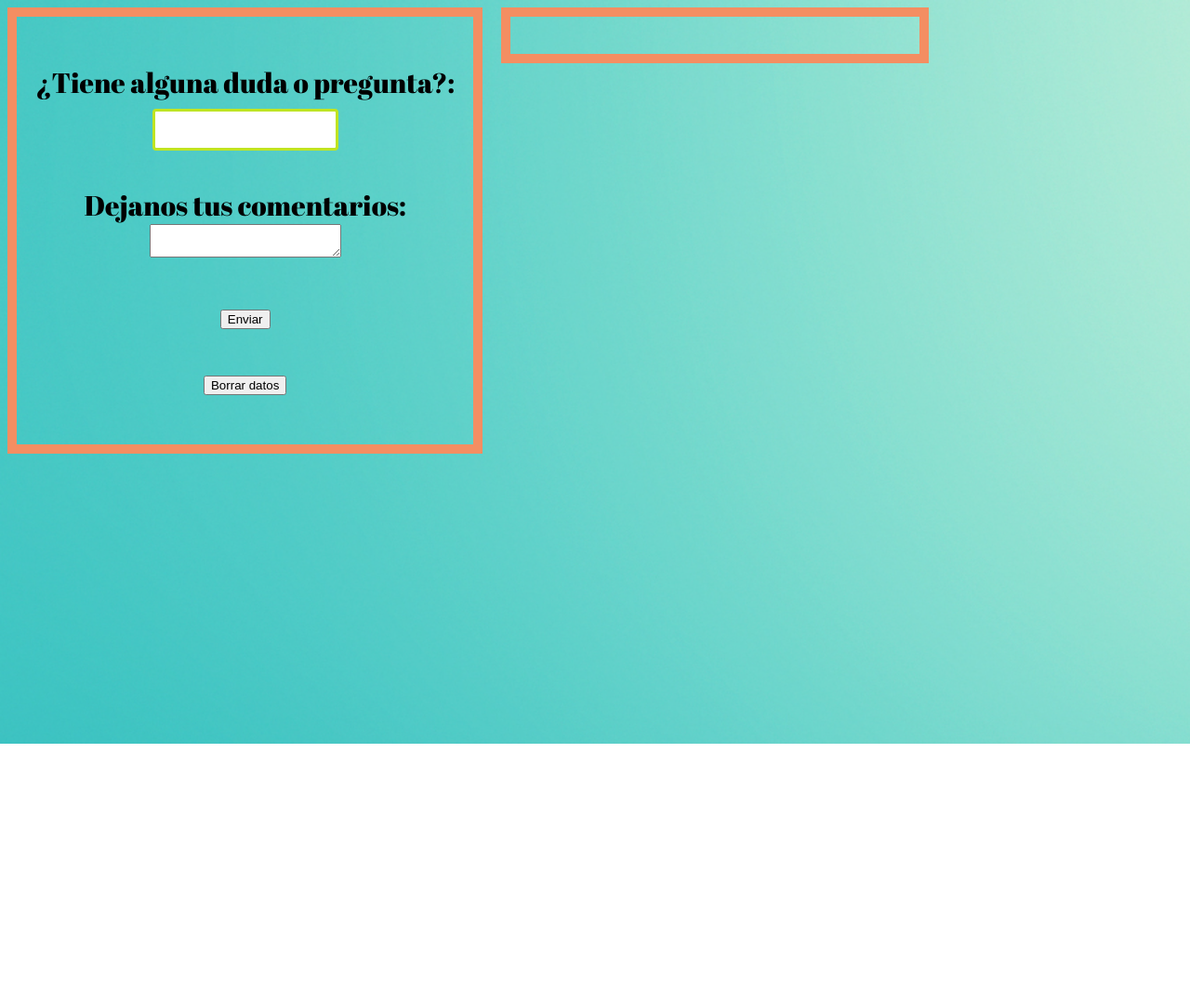
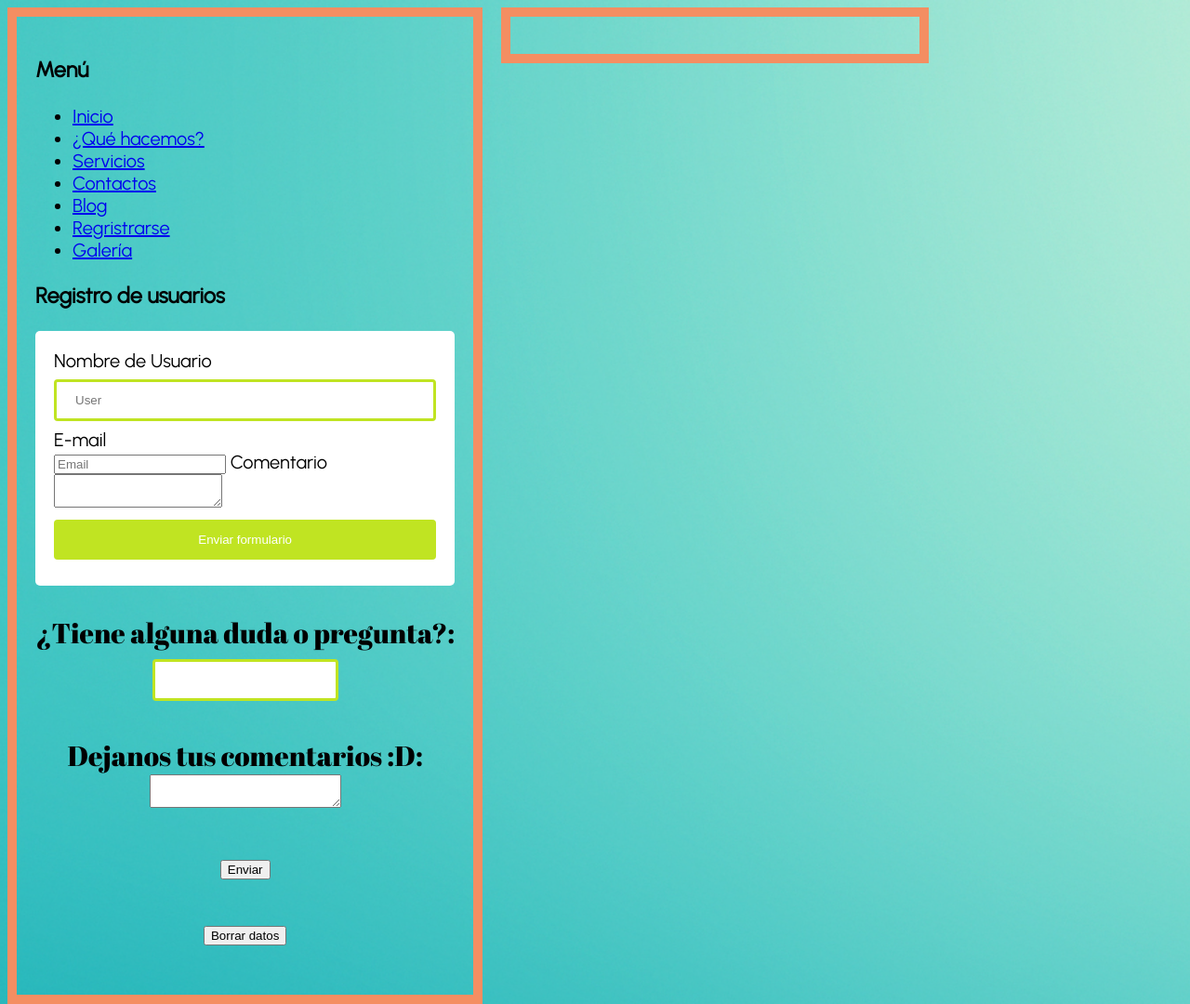
Before and after one commit to Danizza20/portafolio, a plain HTML site: page blog.html in a window 1280 px wide. Shown: the whole page at 93% size. Before the commit the page ends 800 px from the top, so only its background shows below. Drawn offline with Linux system fonts and the light colour scheme.

Commit message:
Add files via upload

```diff
--- a/blog.html
+++ b/blog.html
@@ -19,9 +19,68 @@ style="background-repeat: no-repeat; background-size: 300%; background-attachmen
     <link rel="preconnect" href="https://fonts.gstatic.com" crossorigin>
     <link href="https://fonts.googleapis.com/css2?family=Urbanist&display=swap" rel="stylesheet">
 
+    <h3>Menú</h3>
+<nav>
+    <ul>
+        <li>
+            <a href="Connect Salud.html">
+                    Inicio
+            </a>
+        </li>
+        <li>
+            <a href="quienessomos.html">
+                ¿Qué hacemos?
+            </a>
+        </li>
+        <li>
+            <a href="servicios.html">
+                Servicios
+            </a>
+        </li>
+        <li>
+            <a href="contactos.html">
+                    Contactos
+            </a>
+        </li>
+        <li>
+            <a href="blog.html">
+                Blog
+            </a>
+        </li>
+        <li>
+            <a href="regristrarse.html">
+                Regristrarse
+            </a>
+        </li>
+        <li>
+            <a href="galeria.html">
+                Galería
+            </a>
+        </li>
+    </ul>
+</nav>
+
+
+<h3>Registro de usuarios</h3>
+
+<div>
+    <form action="blog.php" method="post">
+        <label for="nombre">Nombre de Usuario</label></br>
+        <input type="text" id="nombre" name="nombre" placeholder="User">
+
+        <label for="email">E-mail</label></br>
+        <input type="email" id="email" name="email" placeholder="Email">
+
+        <label for="mensaje">Comentario</label></br>
+        <textarea id="mensaje" name="mensaje"></textarea>
+
+        <input type="submit" id="submit" name="submit" value="Enviar formulario">
+    </form>
+</div>
+
 <p>¿Tiene alguna duda o pregunta?:<br><input type="text" name="clave" id="clave"></p>
 
-<p>Dejanos tus comentarios:<br><textarea name="text" id="texto"></textarea></p>
+<p>Dejanos tus comentarios :D:<br><textarea name="text" id="texto"></textarea></p>
 
 <p><input type="button" name="guardar" id="guardar"
 value="Enviar"></p>
@@ -32,5 +91,6 @@ value="Borrar datos" onclick="elimina()"></p>
 <section id="cajadatos">
 Aún no registras información
 </section>
+
 </body>
 </html>
```
